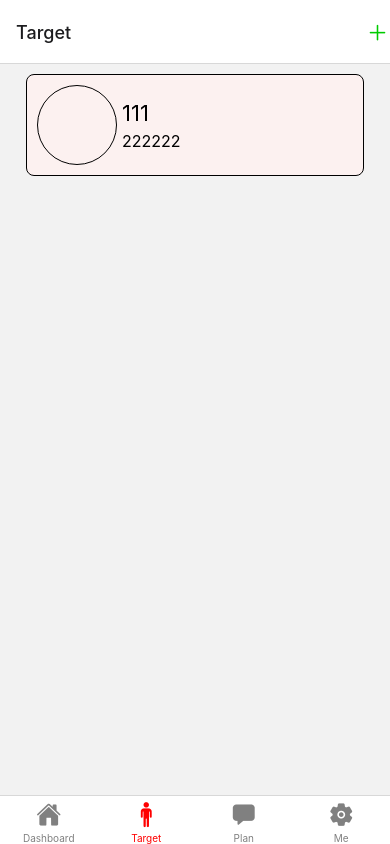
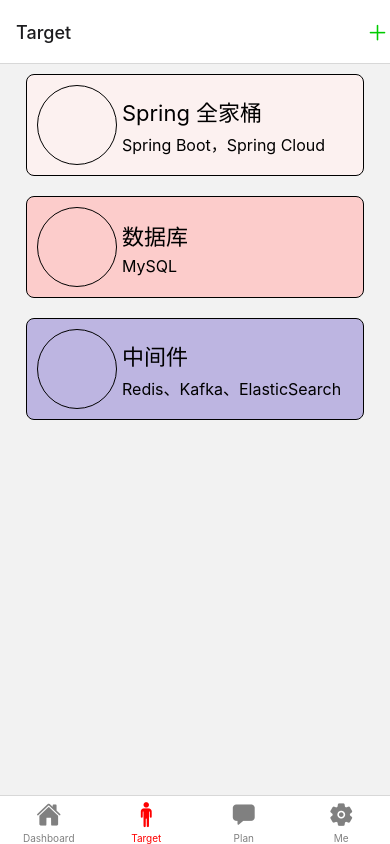
Before and after one commit to sunyuboalisa/SmallOKR, a React Native app in the folder SmallOKR_App/: screen /Target in a window 390 px wide. Built offline with nearby package versions, Linux system fonts and the light colour scheme; no server answers.

Commit message:
修改代码格式

```diff
--- a/SmallOKR_App/src/components/Plan.tsx
+++ b/SmallOKR_App/src/components/Plan.tsx
@@ -8,16 +8,16 @@
 
 const items = [
   {
-    title: 'January 2022',
-    dateTime: 'Event 1',
+    title: '8:00 AM',
+    dateTime: '数据库',
   },
   {
-    title: 'February 2022',
-    dateTime: 'Event 2',
+    title: '10:00 AM',
+    dateTime: '业务技术栈调研',
   },
   {
-    title: 'March 2022',
-    dateTime: 'Event 3',
+    title: '14:00 PM',
+    dateTime: 'Spring Boot',
   },
 ];
 
--- a/SmallOKR_App/src/components/RepeatPage.tsx
+++ b/SmallOKR_App/src/components/RepeatPage.tsx
@@ -1,5 +1,13 @@
 import React from 'react';
 import {FlatList, StatusBar, StyleSheet, Text, View} from 'react-native';
+
+type ItemProps = {title: string};
+
+const Item = ({title}: ItemProps) => (
+  <View style={styles.item}>
+    <Text style={styles.title}>{title}</Text>
+  </View>
+);
 
 export const RepeatPage = () => {
   const DATA = [
@@ -17,13 +25,6 @@
     },
   ];
 
-  type ItemProps = {title: string};
-
-  const Item = ({title}: ItemProps) => (
-    <View style={styles.item}>
-      <Text style={styles.title}>{title}</Text>
-    </View>
-  );
   return (
     <FlatList
       data={DATA}
--- a/SmallOKR_App/src/screens/DashboardStackScreen.tsx
+++ b/SmallOKR_App/src/screens/DashboardStackScreen.tsx
@@ -1,5 +1,6 @@
 import {createNativeStackNavigator} from '@react-navigation/native-stack';
 import Dashboard from '../components/Dashboard';
+import React from 'react';
 
 const DashboardStack = createNativeStackNavigator<MyReactNavigation.ParamList>();
 
--- a/SmallOKR_App/src/screens/MeStackScreen.tsx
+++ b/SmallOKR_App/src/screens/MeStackScreen.tsx
@@ -1,5 +1,6 @@
 import {createNativeStackNavigator} from '@react-navigation/native-stack';
 import Me from '../components/Me';
+import React from 'react';
 
 const MeStack = createNativeStackNavigator<MyReactNavigation.ParamList>();
 
--- a/SmallOKR_App/src/screens/PlanStackScreen.tsx
+++ b/SmallOKR_App/src/screens/PlanStackScreen.tsx
@@ -3,6 +3,7 @@
 import {Plan, PlanHeaderRight} from '../components/Plan';
 import {RepeatPage} from '../components/RepeatPage';
 import {PlanContextProvider} from '../state/PlanContext';
+import React from 'react';
 
 const PlanStack = createNativeStackNavigator<MyReactNavigation.ParamList>();
 
--- a/SmallOKR_App/src/screens/TargetStackScreen.tsx
+++ b/SmallOKR_App/src/screens/TargetStackScreen.tsx
@@ -2,6 +2,7 @@
 import AddTarget from '../components/AddTarget';
 import {Target, TargetHeaderRight} from '../components/Target';
 import {TargetContextProvide} from '../state/TargetContext';
+import React from 'react';
 
 const TargetStack = createNativeStackNavigator();
 
--- a/SmallOKR_App/src/state/TargetContext.tsx
+++ b/SmallOKR_App/src/state/TargetContext.tsx
@@ -1,4 +1,4 @@
-import {createContext, Dispatch, useReducer} from 'react';
+import React, {createContext, Dispatch, useReducer} from 'react';
 import {ITarget} from '../model/OKRModel';
 import {TargetAction} from './Actions';
 import AxiosHelper from '../util/AxiosHelper';
@@ -6,13 +6,25 @@
 const axiosHelper = new AxiosHelper('127.0.0.1:8080');
 let data = [
   {
-    id: 12,
-    name: '111',
-    description: '222222',
+    id: 1,
+    name: 'Spring 全家桶',
+    description: 'Spring Boot，Spring Cloud',
+  },
+  {
+    id: 2,
+    name: '数据库',
+    description: 'MySQL',
+  },
+  {
+    id: 3,
+    name: '中间件',
+    description: 'Redis、Kafka、ElasticSearch',
   },
 ];
 
-axiosHelper.get<TargetState>('api/target/getAllTargetWithGroup').then(x => {});
+axiosHelper.get<TargetState>('api/target/getAllTargetWithGroup').then(x => {
+  data = [...data, ...x.data];
+});
 
 type TargetState = ITarget[];
 
@@ -25,12 +37,10 @@
 const TargetReducer = (state: TargetState, action: TargetAction) => {
   switch (action.type) {
     case 'Add':
-      axiosHelper.post('api/target/add', action.newTarget);
-      const newGroup = state.map(val => {
-        return val;
+      axiosHelper.post('api/target/add', action.newTarget).then(res => {
+        console.log(res.status);
       });
-
-      return newGroup;
+      break;
     default:
       break;
   }
--- a/SmallOKR_App/src/util/AxiosHelper.ts
+++ b/SmallOKR_App/src/util/AxiosHelper.ts
@@ -1,4 +1,4 @@
-import axios, { AxiosInstance, AxiosRequestConfig, AxiosResponse } from 'axios';
+import axios, {AxiosInstance, AxiosRequestConfig, AxiosResponse} from 'axios';
 
 class AxiosHelper {
   private instance: AxiosInstance;
@@ -11,26 +11,26 @@
 
     // 添加请求拦截器
     this.instance.interceptors.request.use(
-      (config) => {
+      config => {
         console.log(`发送请求: ${config.method?.toUpperCase()} ${config.url}`);
         return config;
       },
-      (error) => {
+      error => {
         console.error('请求拦截器发生错误:', error);
         return Promise.reject(error);
-      }
+      },
     );
 
     // 添加响应拦截器
     this.instance.interceptors.response.use(
-      (response) => {
+      response => {
         console.log('响应数据:', response.data);
         return response;
       },
-      (error) => {
+      error => {
         console.error('响应拦截器发生错误:', error);
         return Promise.reject(error);
-      }
+      },
     );
   }
 
@@ -38,16 +38,19 @@
     this.instance.defaults.baseURL = `http://${serverIP}`;
   }
 
-  public async get<T = any>(url: string, params?: any): Promise<T> {
+  public get<T = any>(url: string, params?: any): Promise<AxiosResponse<T>> {
     try {
-      const response: AxiosResponse<T> = await this.instance.get<T>(url, { params });
-      return response.data;
+      return this.instance.get<T>(url, {params});
     } catch (error) {
       throw error;
     }
   }
 
-  public async post<T = any>(url: string, data?: any, config?: AxiosRequestConfig): Promise<AxiosResponse<T>> {
+  public post<T = any>(
+    url: string,
+    data?: any,
+    config?: AxiosRequestConfig,
+  ): Promise<AxiosResponse<T>> {
     return this.instance.post<T>(url, data, config);
   }
 
```
Also changed, not shown: SmallOKR_App/src/state/Actions.ts (+4 -4 lines).
